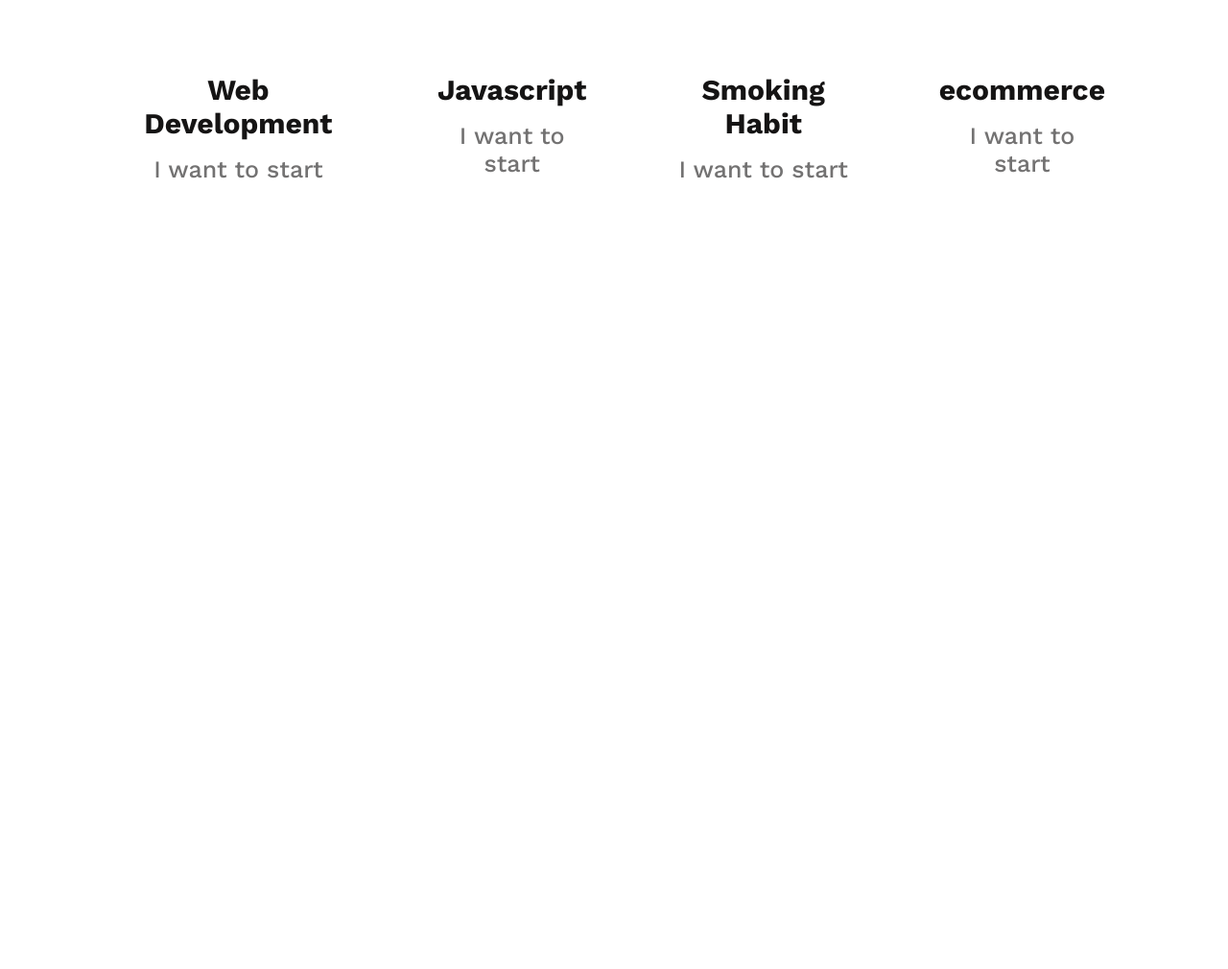
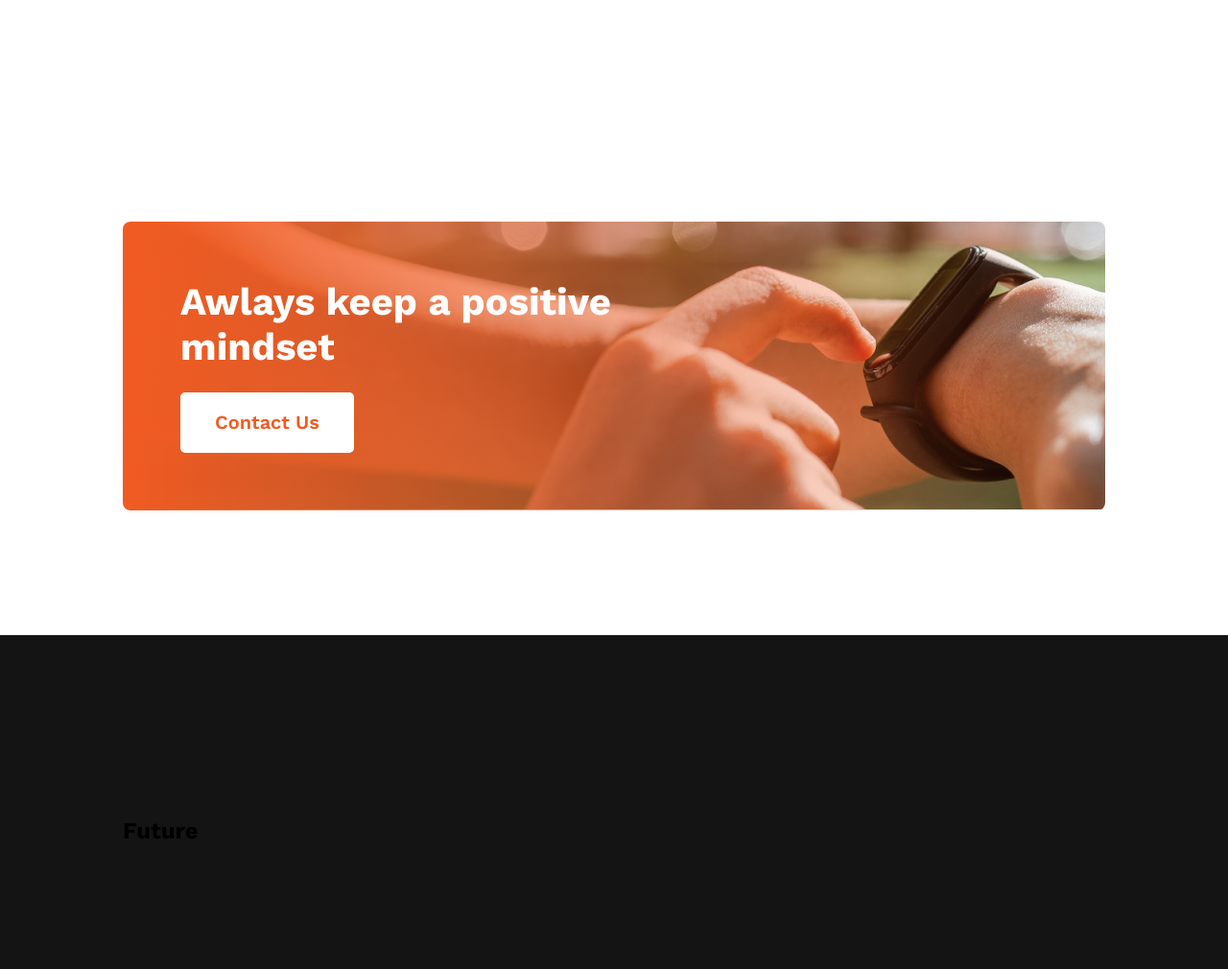
Before and after one commit to ashrafulislamakash/assignment1, a plain HTML site: page index.html in a window 1280 px wide. Shown: the part 1660-2670 px from the top of the page at 96% size. Before the commit the page ends 1981 px from the top, so only its background shows below. Drawn offline with nearby package versions, Linux system fonts and the light colour scheme.

Commit message:
CTA Added

```diff
--- a/index.html
+++ b/index.html
@@ -86,33 +86,25 @@
       </div>
     </section>
 
-    <!-- My Plans Start-->
+    <!-- CTA Start-->
 
-    <section class="myplans">
+    <section class="cta">
       <div class="contaienr">
-        <div class="card">
-          <img src="" alt="" class="cardimg" />
-          <h3 class="title">Web Development</h3>
-          <p class="dis">I want to start</p>
-        </div>
-        <div class="card">
-          <img src="" alt="" class="cardimg" />
-          <h3 class="title">Javascript</h3>
-          <p class="dis">I want to start</p>
-        </div>
-
-        <div class="card">
-          <img src="" alt="" class="cardimg" />
-          <h3 class="title">Smoking Habit</h3>
-          <p class="dis">I want to start</p>
-        </div>
-
-        <div class="card">
-          <img src="" alt="" class="cardimg" />
-          <h3 class="title">ecommerce</h3>
-          <p class="dis">I want to start</p>
+        <div class="body">
+          <h1 class="title">Awlays keep a positive mindset</h1>
+          <button class="btn-white">Contact Us</button>
         </div>
       </div>
     </section>
+
+    <!-- footer Start-->
+    <footer>
+      <div class="contaienr">
+        <div class="left">
+          <h2>Future</h2>
+        </div>
+        <div class="left"></div>
+      </div>
+    </footer>
   </body>
 </html>
--- a/style.css
+++ b/style.css
@@ -11,6 +11,15 @@
 .btn-primary {
   color: #ffffff;
   background-color: #f15b22;
+  border-radius: 5px;
+  padding: 20px 36px;
+  font-weight: 600;
+  font-size: 20px;
+  line-height: 23px;
+}
+.btn-white {
+  color: #f15b22;
+  background-color: #ffffff;
   border-radius: 5px;
   padding: 20px 36px;
   font-weight: 600;
@@ -153,3 +162,43 @@ nav .navitems {
   text-align: center;
   color: #737272;
 }
+
+.cta {
+  padding: 130px 10%;
+}
+
+.cta .contaienr {
+  display: flex;
+  background-image: linear-gradient(
+      90deg,
+      #f15b22 0%,
+      rgba(241, 91, 34, 0) 100%
+    ),
+    url("images/watch.png");
+  background-repeat: no-repeat;
+  border-radius: 8px;
+  padding: 60px;
+  object-fit: cover;
+}
+
+.cta .body {
+  align-self: center;
+  object-fit: cover;
+}
+
+.cta .title {
+  text-align: left;
+  width: 80%;
+  font-weight: 700;
+  font-size: 40px;
+  line-height: 47px;
+  color: #ffffff;
+  margin-bottom: 24px;
+}
+
+/* footer Start */
+
+footer {
+  background-color: #151414;
+  padding: 130px 10%;
+}
```
Also changed, not shown: images/banner/banner1.png (added), images/banner/banner2.png (added), images/banner/banner3.png (added), images/icons/ecom.png (added), images/icons/fb.png (added), images/icons/js.png (added), images/icons/smoke.png (added), images/icons/twitter.png (added), images/icons/web.png (added), images/icons/youtube.png (added), images/person.png (added), images/watch.png (added).
